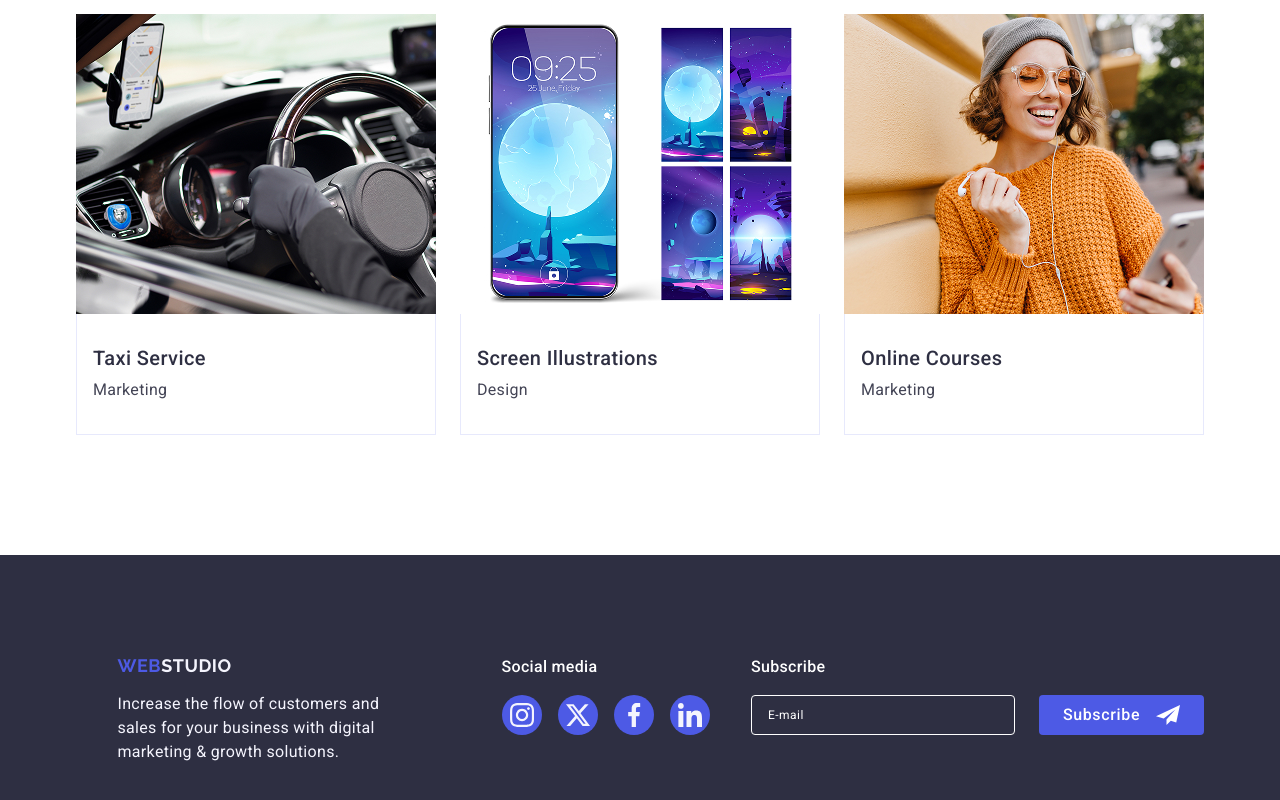
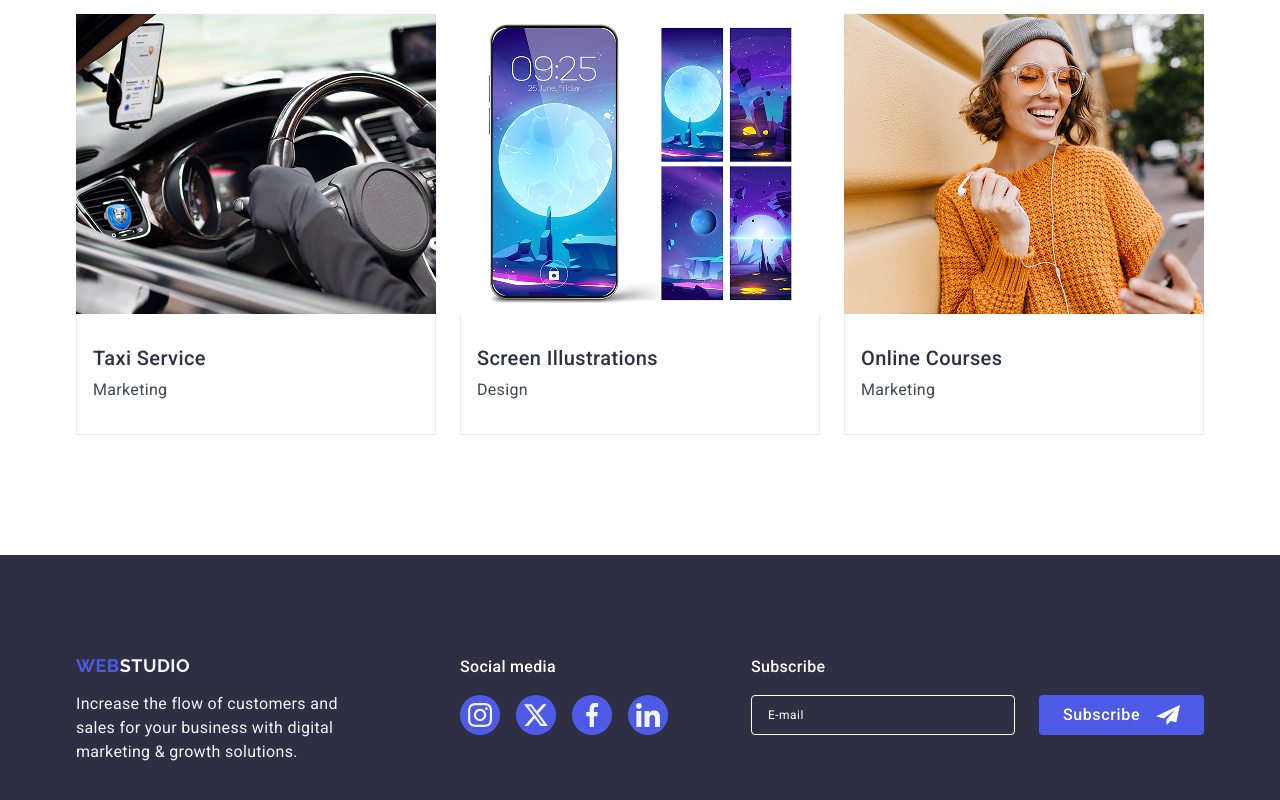
Before and after one commit to ps-bellatrix/goit-markup-hw-06, a plain HTML site: page index.html in a window 1280 px wide. Shown: the part 2592-3392 px from the top of the page. Drawn offline with nearby package versions, Linux system fonts and the light colour scheme.

Commit message:
add footer.css

```diff
--- a/css/footer.css
+++ b/css/footer.css
@@ -175,7 +175,11 @@
     width: 530px;
   }
 
-  .footer-info,
+  .footer-info {
+    margin-left: 0;
+    margin-right: 0;
+  }
+
   .footer-socials,
   .footer-subscribe-wrapper {
     text-align: left;
@@ -208,6 +212,7 @@
   }
 
   .footer-info {
+    margin-left: 0;
     margin-right: 120px;
   }
 
```
